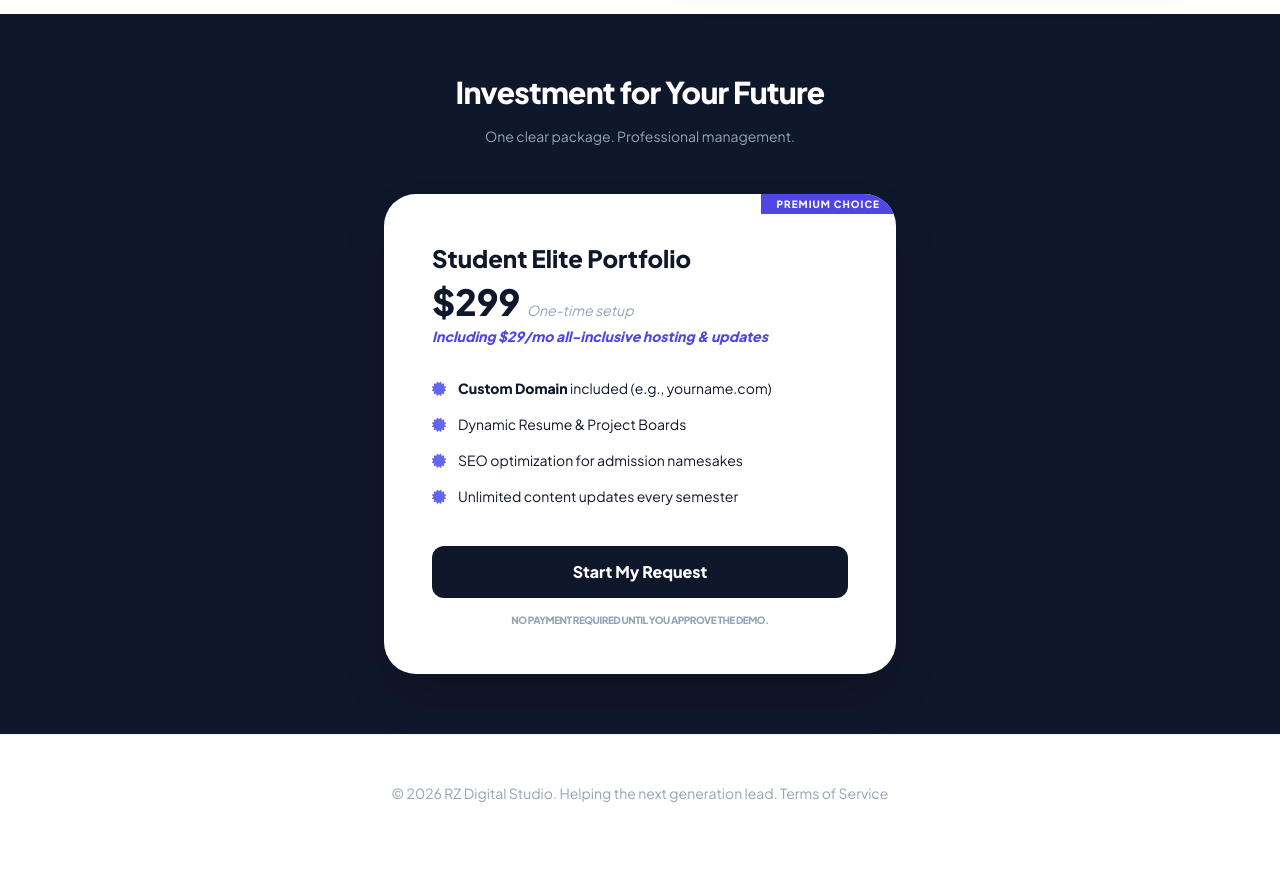
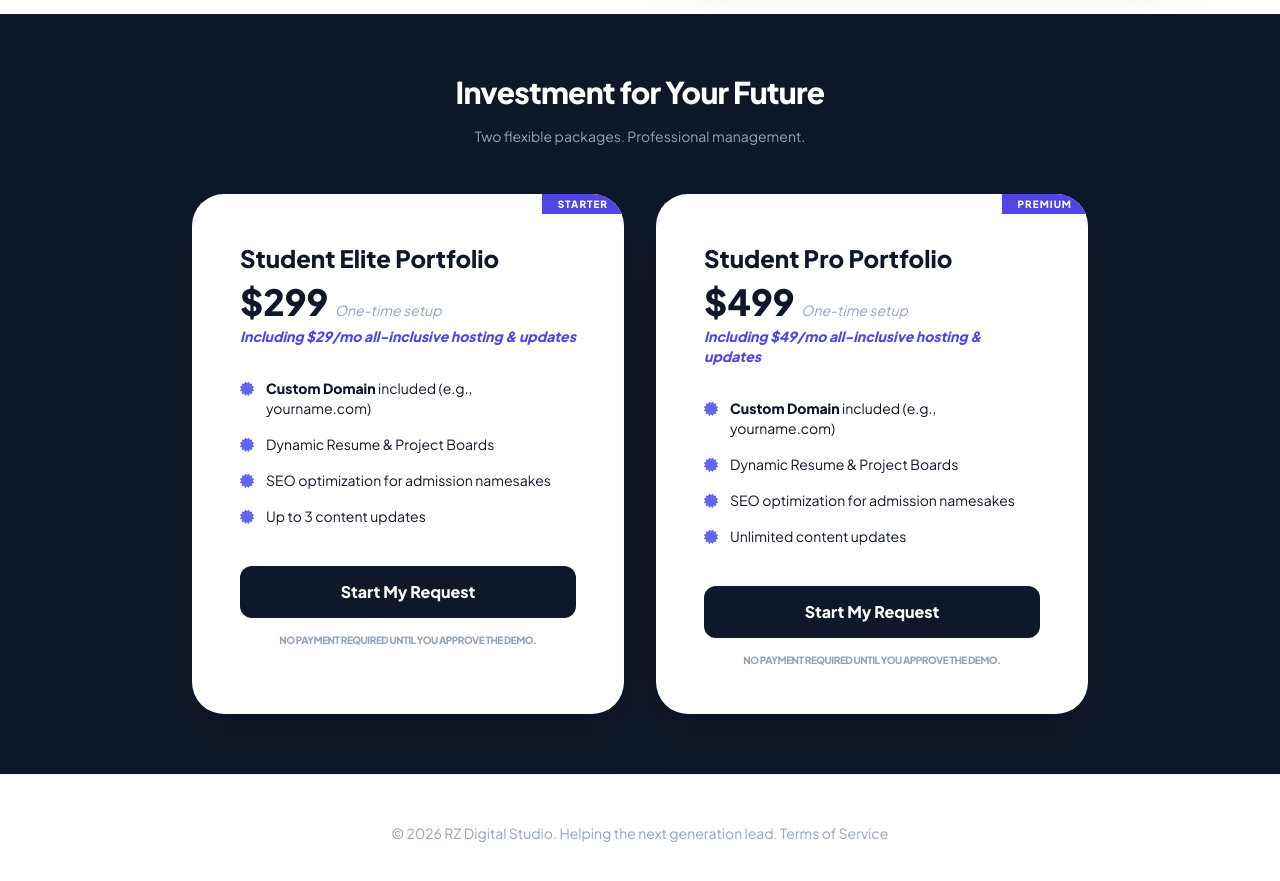
Before and after one commit to zhang-family-lab/rz-digital-studio, a Next.js app: page / in a window 1280 px wide. Shown: the part 1480-2361 px from the top of the page. Before the commit the page ends 2331 px from the top, so only its background shows below. Built offline with nearby package versions, Linux system fonts and the light colour scheme.

Commit message:
Add 499 package.

```diff
--- a/components/Pricing.tsx
+++ b/components/Pricing.tsx
@@ -3,10 +3,11 @@ export default function Pricing() {
     <section id="pricing" className="bg-slate-900 text-white section-spacing">
       <div className="max-w-4xl mx-auto text-center">
         <h2 className="text-3xl font-extrabold mb-4 tracking-tight">Investment for Your Future</h2>
-        <p className="text-slate-400 mb-12 text-sm">One clear package. Professional management.</p>
+        <p className="text-slate-400 mb-12 text-sm">Two flexible packages. Professional management.</p>
 
-        <div className="bg-white text-slate-900 p-8 md:p-12 rounded-[2rem] shadow-2xl relative overflow-hidden text-left max-w-lg mx-auto">
-          <div className="absolute top-0 right-0 bg-indigo-600 text-white px-4 py-1 text-[10px] font-bold uppercase tracking-widest">Premium Choice</div>
+        <div className="grid md:grid-cols-2 gap-8">
+          <div className="bg-white text-slate-900 p-8 md:p-12 rounded-[2rem] shadow-2xl relative overflow-hidden text-left">
+            <div className="absolute top-0 right-0 bg-indigo-600 text-white px-4 py-1 text-[10px] font-bold uppercase tracking-widest">Starter</div>
             <h4 className="text-2xl font-extrabold mb-2">Student Elite Portfolio</h4>
             <div className="text-4xl font-black mb-1">$299 <span className="text-sm text-slate-400 font-normal italic">One-time setup</span></div>
             <p className="text-indigo-600 font-bold text-sm mb-8 italic">Including $29/mo all-inclusive hosting & updates</p>
@@ -15,12 +16,30 @@ export default function Pricing() {
               <li className="flex items-start text-sm"><i className="fas fa-certificate text-indigo-500 mt-1 mr-3"></i> <span><strong>Custom Domain</strong> included (e.g., yourname.com)</span></li>
               <li className="flex items-start text-sm"><i className="fas fa-certificate text-indigo-500 mt-1 mr-3"></i> <span>Dynamic Resume & Project Boards</span></li>
               <li className="flex items-start text-sm"><i className="fas fa-certificate text-indigo-500 mt-1 mr-3"></i> <span>SEO optimization for admission namesakes</span></li>
-            <li className="flex items-start text-sm"><i className="fas fa-certificate text-indigo-500 mt-1 mr-3"></i> <span>Unlimited content updates every semester</span></li>
+              <li className="flex items-start text-sm"><i className="fas fa-certificate text-indigo-500 mt-1 mr-3"></i> <span>Up to 3 content updates</span></li>
             </ul>
 
             <a href="/request" id="request" className="block w-full text-center bg-slate-900 text-white py-4 rounded-xl font-bold hover:bg-slate-800 transition">Start My Request</a>
             <p className="text-[10px] text-slate-400 text-center mt-4 uppercase font-bold tracking-tighter">No payment required until you approve the demo.</p>
           </div>
+
+          <div className="bg-white text-slate-900 p-8 md:p-12 rounded-[2rem] shadow-2xl relative overflow-hidden text-left">
+            <div className="absolute top-0 right-0 bg-indigo-600 text-white px-4 py-1 text-[10px] font-bold uppercase tracking-widest">Premium</div>
+            <h4 className="text-2xl font-extrabold mb-2">Student Pro Portfolio</h4>
+            <div className="text-4xl font-black mb-1">$499 <span className="text-sm text-slate-400 font-normal italic">One-time setup</span></div>
+            <p className="text-indigo-600 font-bold text-sm mb-8 italic">Including $49/mo all-inclusive hosting & updates</p>
+
+            <ul className="space-y-4 mb-10">
+              <li className="flex items-start text-sm"><i className="fas fa-certificate text-indigo-500 mt-1 mr-3"></i> <span><strong>Custom Domain</strong> included (e.g., yourname.com)</span></li>
+              <li className="flex items-start text-sm"><i className="fas fa-certificate text-indigo-500 mt-1 mr-3"></i> <span>Dynamic Resume & Project Boards</span></li>
+              <li className="flex items-start text-sm"><i className="fas fa-certificate text-indigo-500 mt-1 mr-3"></i> <span>SEO optimization for admission namesakes</span></li>
+              <li className="flex items-start text-sm"><i className="fas fa-certificate text-indigo-500 mt-1 mr-3"></i> <span>Unlimited content updates</span></li>
+            </ul>
+
+            <a href="/request" className="block w-full text-center bg-slate-900 text-white py-4 rounded-xl font-bold hover:bg-slate-800 transition">Start My Request</a>
+            <p className="text-[10px] text-slate-400 text-center mt-4 uppercase font-bold tracking-tighter">No payment required until you approve the demo.</p>
+          </div>
+        </div>
       </div>
     </section>
   );
```
Also changed, not shown: pages/request.tsx (+13 -0 lines). Lines whose indentation alone changed are shown as unchanged.
